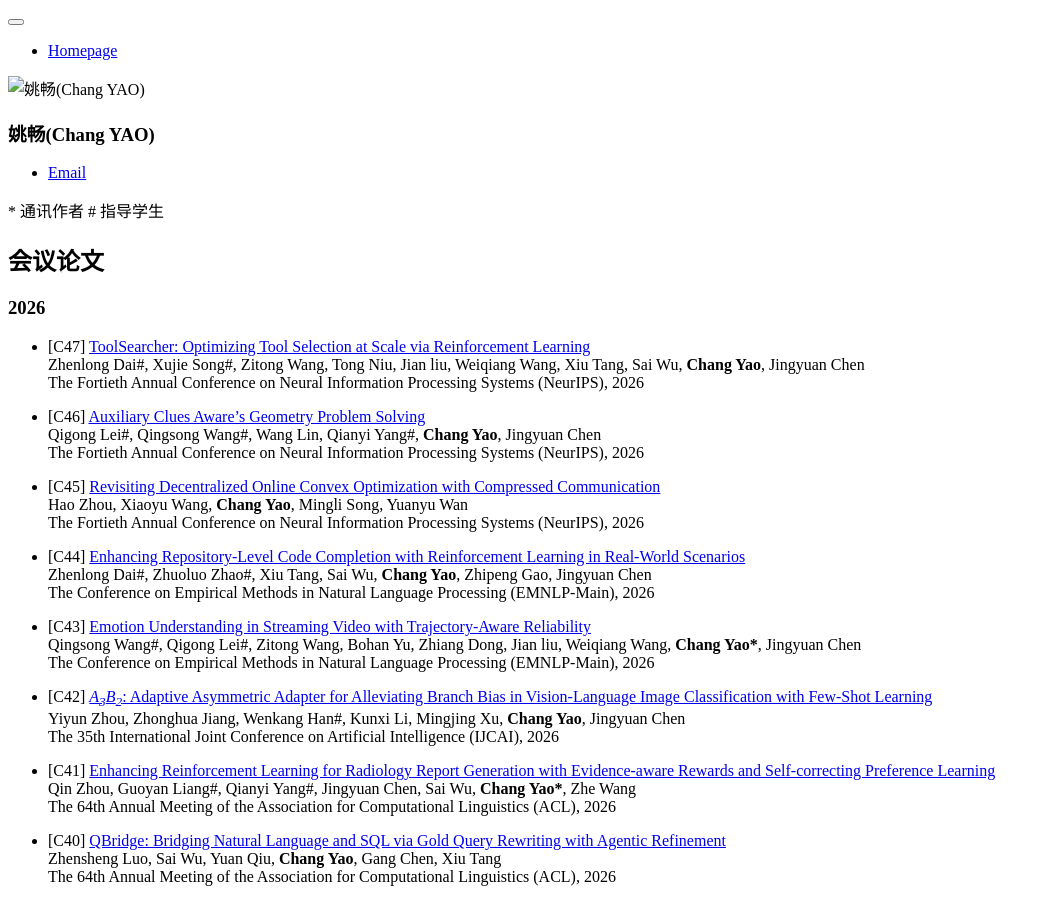
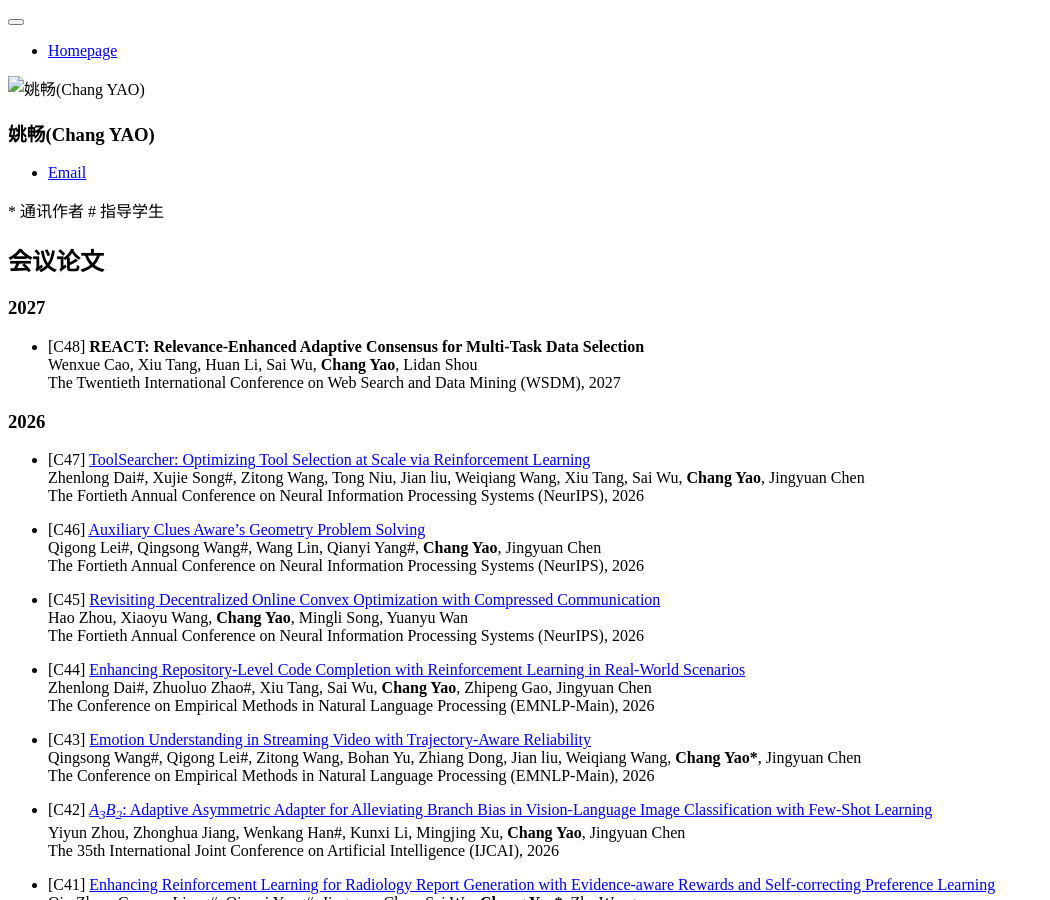
Before and after one commit to yaochang/yaochang.github.io, a Jekyll site: the page built from _pages/includes/pub.md, in a window 1280 px wide and 900 px high. Shown: the whole window, without its empty margins (0-1050 px from the left). Built offline with Jekyll 4.4.1, drawn with Linux system fonts in a browser that asks for light colours; our own code applies the rules of GitHub Pages for plain Markdown files.

Commit message:
Add REACT WSDM 2027 paper

```diff
--- a/_pages/includes/pub.md
+++ b/_pages/includes/pub.md
@@ -2,6 +2,12 @@
 \* 通讯作者  \# 指导学生
 
 ## 会议论文
+
+### 2027
+
+- \[C48\] **REACT: Relevance-Enhanced Adaptive Consensus for Multi-Task Data Selection**
+<br />Wenxue Cao, Xiu Tang, Huan Li, Sai Wu, **Chang Yao**, Lidan Shou
+<br />The Twentieth International Conference on Web Search and Data Mining (WSDM), 2027
 
 ### 2026
 
```
